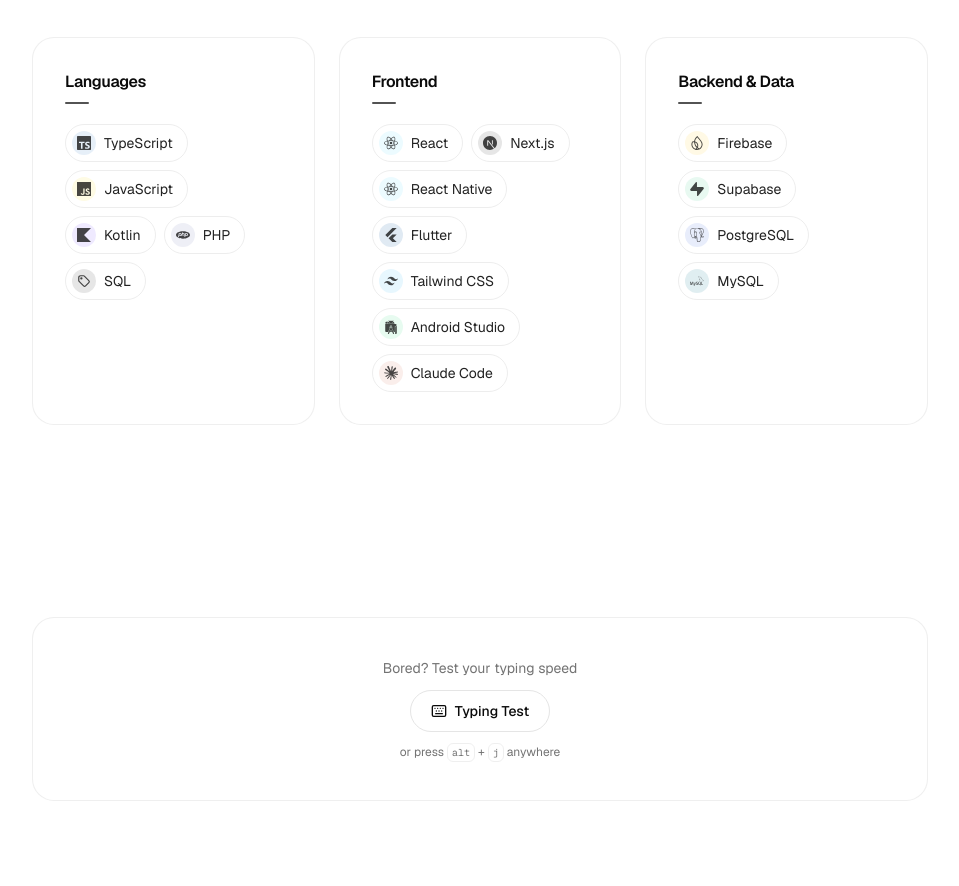
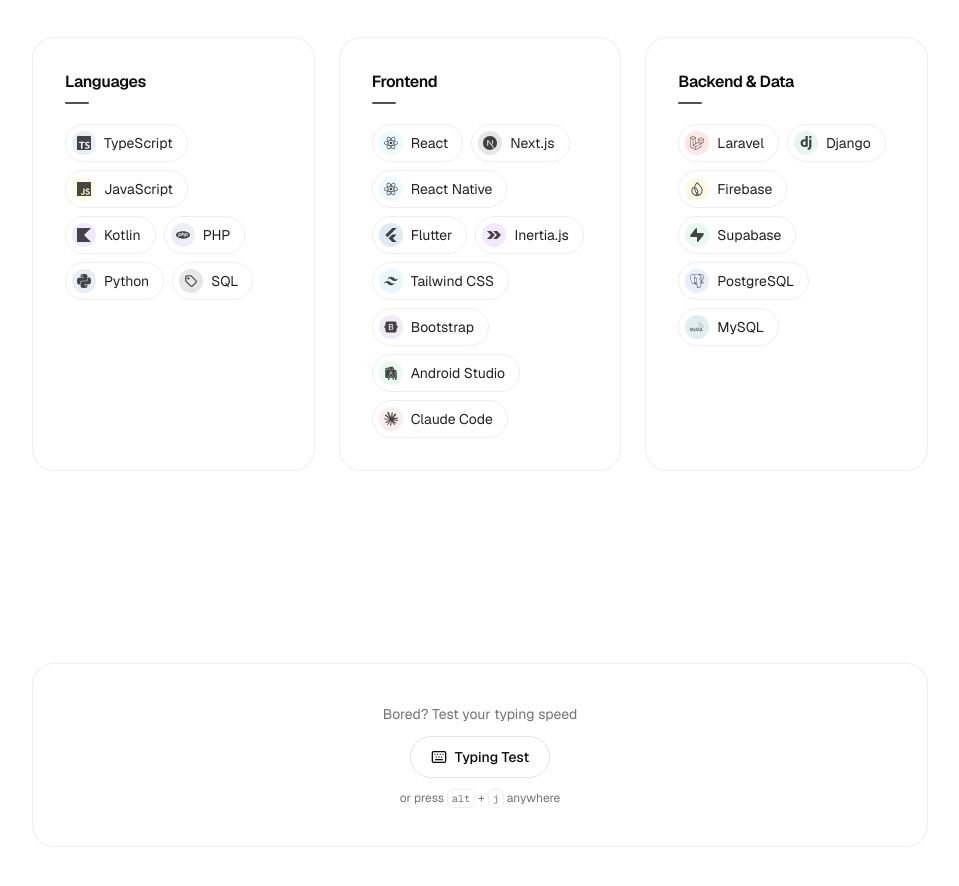
Before and after one commit to brandonskie27-hub/my-portfolio, a Next.js app: page / in a window 1280 px wide. Shown: the part 2700-3586 px from the top of the page, without its empty margins (160-1119 px from the left). Built offline with nearby package versions, Linux system fonts and the light colour scheme.

Commit message:
Add Laravel, Django, Python, Inertia.js and Bootstrap to Skills
Brings the Skills section in line with the CV.

Co-Authored-By: Claude Opus 5.5 <noreply@anthropic.com>

```diff
--- a/components/skills.tsx
+++ b/components/skills.tsx
@@ -2,15 +2,20 @@ import type { IconType } from "react-icons"
 import { TbTag } from "react-icons/tb"
 import {
   SiAndroidstudio,
+  SiBootstrap,
   SiClaude,
+  SiDjango,
   SiFirebase,
   SiFlutter,
+  SiInertia,
   SiJavascript,
   SiKotlin,
+  SiLaravel,
   SiMysql,
   SiNextdotjs,
   SiPhp,
   SiPostgresql,
+  SiPython,
   SiReact,
   SiSupabase,
   SiTailwindcss,
@@ -42,6 +47,7 @@ const SKILL_GROUPS: SkillGroup[] = [
       { label: "JavaScript", icon: SiJavascript, brandColor: "#F7DF1E" },
       { label: "Kotlin", icon: SiKotlin, brandColor: "#7F52FF" },
       { label: "PHP", icon: SiPhp, brandColor: "#777BB4" },
+      { label: "Python", icon: SiPython, brandColor: "#3776AB" },
       { label: "SQL", icon: TbTag },
     ],
   },
@@ -52,7 +58,9 @@ const SKILL_GROUPS: SkillGroup[] = [
       { label: "Next.js", icon: SiNextdotjs },
       { label: "React Native", icon: SiReact, brandColor: "#61DAFB" },
       { label: "Flutter", icon: SiFlutter, brandColor: "#02569C" },
+      { label: "Inertia.js", icon: SiInertia, brandColor: "#9553E9" },
       { label: "Tailwind CSS", icon: SiTailwindcss, brandColor: "#38BDF8" },
+      { label: "Bootstrap", icon: SiBootstrap, brandColor: "#7952B3" },
       { label: "Android Studio", icon: SiAndroidstudio, brandColor: "#3DDC84" },
       { label: "Claude Code", icon: SiClaude, brandColor: "#D97757" },
     ],
@@ -60,6 +68,8 @@ const SKILL_GROUPS: SkillGroup[] = [
   {
     label: "Backend & Data",
     skills: [
+      { label: "Laravel", icon: SiLaravel, brandColor: "#FF2D20" },
+      { label: "Django", icon: SiDjango, brandColor: "#44B78B" },
       { label: "Firebase", icon: SiFirebase, brandColor: "#FFCA28" },
       { label: "Supabase", icon: SiSupabase, brandColor: "#3ECF8E" },
       { label: "PostgreSQL", icon: SiPostgresql, brandColor: "#4169E1" },
```
